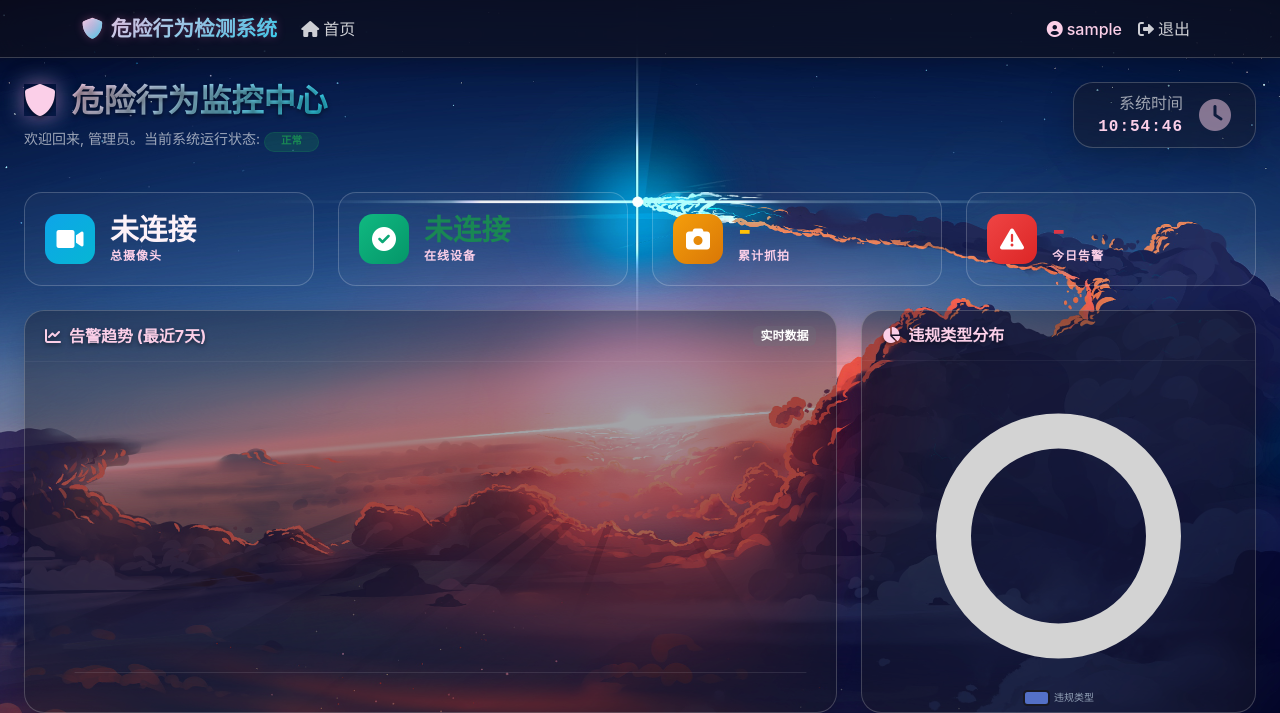
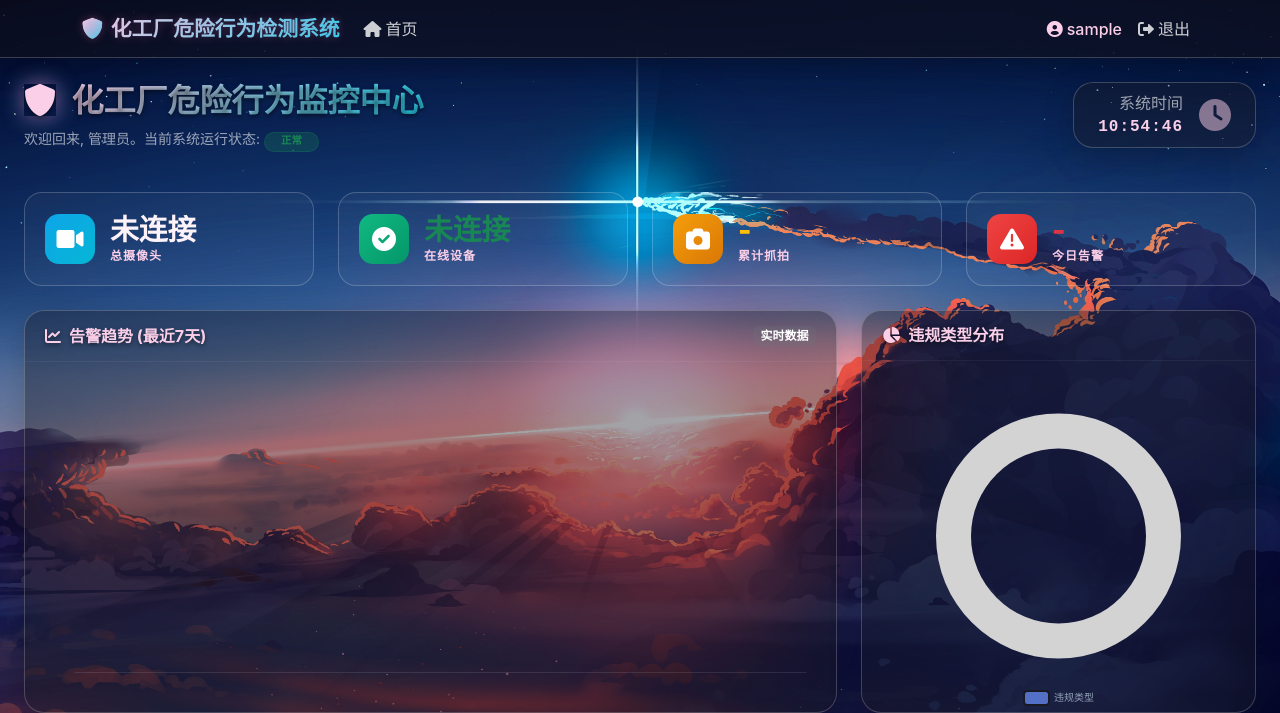
Before and after one commit to Fitz8863/bishe, a Flask app: template web/templates/index.html in a window 1280 px wide. Shown: the top 713 px of the page. Run offline with Flask 3, Linux system fonts and the light colour scheme; the template is opened without the code that fills it, so the values that code supplies are empty; the visitor is signed in with stand-in values (Sample User, id 1); some libraries are stand-ins or nearby versions.

Commit message:
web优化了部分内容

```diff
--- a/web/templates/base.html
+++ b/web/templates/base.html
@@ -15,7 +15,7 @@
     <nav class="navbar navbar-expand-lg navbar-dark">
         <div class="container">
             <a class="navbar-brand" href="{{ url_for('main.index') }}">
-                <i class="fas fa-shield-alt me-2"></i>危险行为检测系统
+                <i class="fas fa-shield-alt me-2"></i>化工厂危险行为检测系统
             </a>
             <button class="navbar-toggler" type="button" data-bs-toggle="collapse" data-bs-target="#navbarNav" style="background: rgba(244, 114, 182, 0.2);">
                 <span class="navbar-toggler-icon"></span>
--- a/web/templates/index.html
+++ b/web/templates/index.html
@@ -9,7 +9,7 @@
         <div class="col-md-8">
             <h2 class="fw-bold">
                 <i class="fas fa-shield-alt me-2 text-primary pulse-glow"></i>
-                <span class="text-gradient">危险行为监控中心</span>
+                <span class="text-gradient">化工厂危险行为监控中心</span>
             </h2>
             <p class="text-muted small">欢迎回来, 管理员。当前系统运行状态: <span class="badge bg-success bg-opacity-25 text-success border border-success border-opacity-25 px-3 rounded-pill">正常</span></p>
         </div>
```
